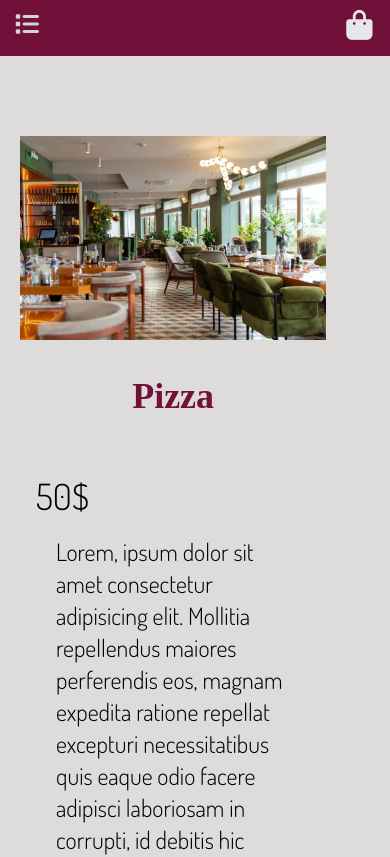
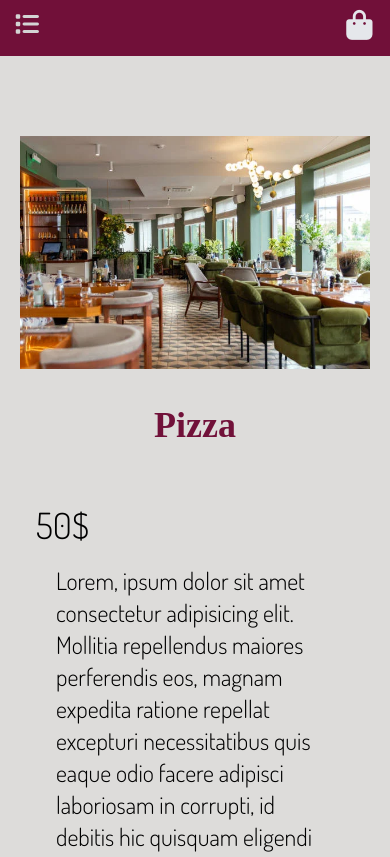
Before and after one commit to Mo-Khalad/Fork-and-knife-, a React (Vite) app: page /DetailsMeal in a window 390 px wide. Shown: the top 857 px of the page. Built offline with nearby package versions, Linux system fonts and the light colour scheme; a web font is replaced by a local one.

Commit message:
I changed col-span-7 to col-span-8

```diff
--- a/src/pages/DetailsMeal/DetailsMeal.jsx
+++ b/src/pages/DetailsMeal/DetailsMeal.jsx
@@ -7,11 +7,11 @@ export const DetailsMeal = () => {
   return (
     <>
       <div className="grid grid-cols-8 p-5 lg:h-120 w-full">
-        <div className="col-span-7 lg:col-span-4 mt-15">
+        <div className="col-span-8 lg:col-span-4 mt-15">
           <img src={img} alt="img" className="place-self-center" />
         </div>
 
-        <div className="p-4 col-span-7 lg:col-span-4 ">
+        <div className="p-4 col-span-8 lg:col-span-4 ">
           <h1 className="text-4xl font-bold main-font text-main-color mt-5 text-center mb-15">
             Pizza
           </h1>
```
